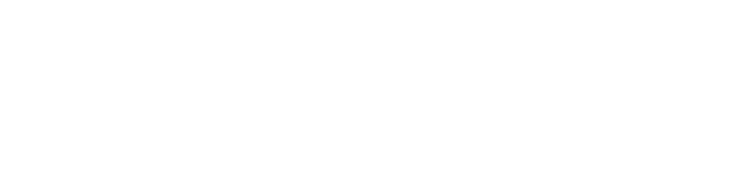
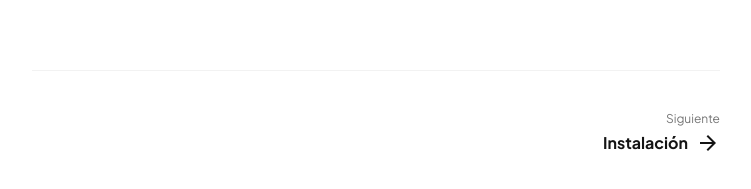
Before and after one commit to AJVP1/java, a React (Vite) app: page /#/ in a window 1280 px wide. Shown: the part 2479-2668 px from the top of the page, without its empty margins (280-1031 px from the left). Before the commit the page ends 2541 px from the top, so only its background shows below. Built offline with nearby package versions, Linux system fonts and the light colour scheme.

Commit message:
implementacion del footer

```diff
--- /dev/null
+++ b/src/components/Footer.tsx
@@ -0,0 +1,39 @@
+import { Link, useLocation } from "react-router-dom";
+import modulosData from "../data/modulos.json";
+
+const allItems = modulosData.sidebar.flatMap((section) => section.items);
+
+export default function Footer() {
+  const { pathname } = useLocation();
+  const currentIndex = allItems.findIndex((item) => item.to === pathname);
+
+  const prev = currentIndex > 0 ? allItems[currentIndex - 1] : null;
+  const next = currentIndex < allItems.length - 1 ? allItems[currentIndex + 1] : null;
+
+  return (
+    <div className="mt-20 pt-10 border-t border-[#f2f2f2] flex items-center justify-between">
+      {prev ? (
+        <Link className="group flex flex-col items-start text-left" to={prev.to}>
+          <span className="text-xs text-[#757575] mb-1">Anterior</span>
+          <div className="flex items-center gap-2 font-bold text-primary group-hover:-translate-x-1 transition-transform">
+            <span className="material-symbols-outlined">arrow_back</span>
+            {prev.label}
+          </div>
+        </Link>
+      ) : (
+        <div />
+      )}
+      {next ? (
+        <Link className="group flex flex-col items-end text-right" to={next.to}>
+          <span className="text-xs text-[#757575] mb-1">Siguiente</span>
+          <div className="flex items-center gap-2 font-bold text-primary group-hover:translate-x-1 transition-transform">
+            {next.label}
+            <span className="material-symbols-outlined">arrow_forward</span>
+          </div>
+        </Link>
+      ) : (
+        <div />
+      )}
+    </div>
+  );
+}
--- a/src/layout/Docs.tsx
+++ b/src/layout/Docs.tsx
@@ -1,5 +1,6 @@
 import type { ReactNode } from "react";
 import { Header } from "../components/Header";
+import Footer from "../components/Footer";
 
 type DocsLayoutProps = {
   sidebar?: ReactNode;
@@ -18,7 +19,10 @@
 
         {/* Contenido principal */}
         <main className="flex-1 min-w-0">
-          <div className="mx-auto max-w-3xl px-6 py-10">{children}</div>
+          <div className="mx-auto max-w-3xl px-6 py-10">
+            {children}
+            <Footer />
+          </div>
         </main>
 
         {/* Sidebar derecho */}
```
